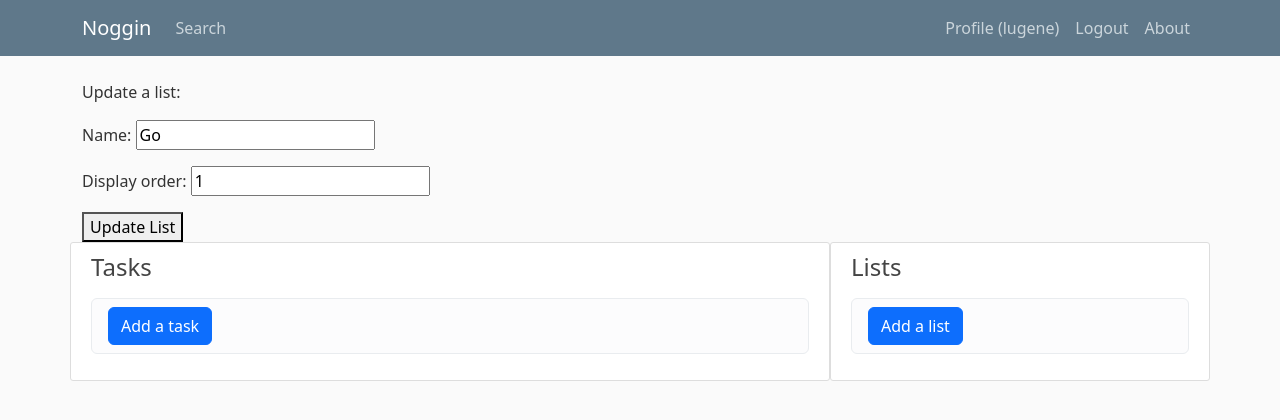
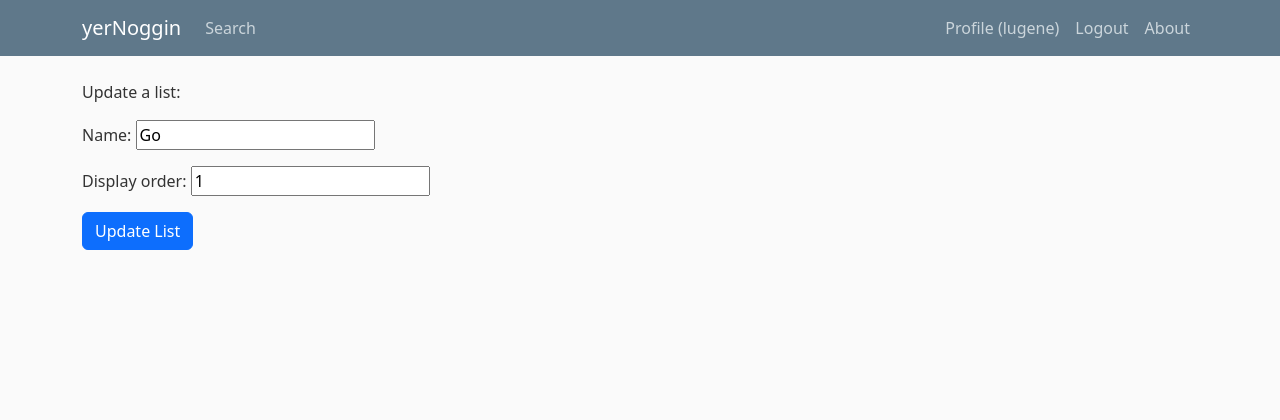
Before and after one commit to chocolate365/noggin, a Django app: page /list/1/update/ in a window 1280 px wide. Shown: the top 420 px of the page. Run offline with Django 4.2, Linux system fonts and the light colour scheme; a user stored in the database is signed in; data comes from the database, SQL or seed files in the repository; both versions use the stored data as it was after the commit.

Commit message:
Ok, now it's working better

```diff
--- a/tasks/templates/tasks/base.html
+++ b/tasks/templates/tasks/base.html
@@ -11,7 +11,7 @@
 
 	<link rel="stylesheet" type="text/css" href="{% static 'tasks/main.css' %}">
 
-	<title>Noggin</title>
+	<title>yerNoggin</title>
 
 </head>
 
@@ -20,7 +20,7 @@
 	<header class="site-header">
 		<nav class="navbar navbar-expand-md navbar-dark bg-steel fixed-top">
 			<div class="container">
-				<a class="navbar-brand mr-4" href="{% url 'tasks-home' %}">Noggin</a>
+				<a class="navbar-brand mr-4" href="{% url 'tasks-home' %}">yerNoggin</a>
 				<button class="navbar-toggler" type="button" data-toggle="collapse" data-target="#navbarToggle" aria-controls="navbarToggle" aria-expanded="false" aria-label="Toggle navigation">
 					<span class="navbar-toggler-icon"></span>
 				</button>
--- a/tasks/templates/tasks/base2.html
+++ b/tasks/templates/tasks/base2.html
@@ -12,7 +12,7 @@
 	<link rel="stylesheet" type="text/css" href="{% static 'tasks/main.css' %}">
 
 
-	<title>Noggin</title>
+	<title>yerNoggin</title>
 
 </head>
 
@@ -21,7 +21,7 @@
 	<header class="site-header">
 		<nav class="navbar navbar-expand-md navbar-dark bg-steel fixed-top">
 			<div class="container">
-				<a class="navbar-brand mr-4" href="{% url 'tasks-home' %}">Noggin</a>
+				<a class="navbar-brand mr-4" href="{% url 'tasks-home' %}">yerNoggin</a>
 				<button class="navbar-toggler" type="button" data-toggle="collapse" data-target="#navbarToggle" aria-controls="navbarToggle" aria-expanded="false" aria-label="Toggle navigation">
 					<span class="navbar-toggler-icon"></span>
 				</button>
--- a/tasks/templates/tasks/new_list.html
+++ b/tasks/templates/tasks/new_list.html
@@ -1,6 +1,6 @@
 <!-- new_list.html -->
 
-{% extends 'tasks/base.html' %}
+{% extends 'tasks/base2.html' %}
 
 {% block content %}
 
@@ -8,7 +8,7 @@
 <form method="POST">
 	{% csrf_token %}
 	{{ form.as_p }}
-	<button type="submit">Add List</button>
+	<button class="btn btn-primary me-2" type="submit">Add List</button>
 </form>
 
 {% endblock %}
--- a/tasks/templates/tasks/new_task.html
+++ b/tasks/templates/tasks/new_task.html
@@ -1,6 +1,6 @@
 <!-- new_task.html -->
 
-{% extends 'tasks/base.html' %}
+{% extends 'tasks/base2.html' %}
 
 {% block content %}
 
@@ -8,7 +8,7 @@
 <form method="POST">
 	{% csrf_token %}
 	{{ form.as_p }}
-	<button type="submit">Add Task</button>
+	<button class="btn btn-primary me-2" type="submit">Add Task</button>
 </form>
 
 {% endblock %}
--- a/tasks/templates/tasks/updatelist.html
+++ b/tasks/templates/tasks/updatelist.html
@@ -1,6 +1,6 @@
 <!-- new_task.html -->
 
-{% extends 'tasks/base.html' %}
+{% extends 'tasks/base2.html' %}
 
 {% block content %}
 
@@ -8,7 +8,7 @@
 <form method="POST">
 	{% csrf_token %}
 	{{ form.as_p }}
-	<button type="submit">Update List</button>
+	<button class="btn btn-primary me-2" type="submit">Update List</button>
 </form>
 
 {% endblock %}
--- a/tasks/templates/tasks/updatetask.html
+++ b/tasks/templates/tasks/updatetask.html
@@ -1,6 +1,6 @@
-<!-- new_task.html -->
+<!-- update_task.html -->
 
-{% extends 'tasks/base.html' %}
+{% extends 'tasks/base2.html' %}
 
 {% block content %}
 
@@ -8,7 +8,7 @@
 <form method="POST">
 	{% csrf_token %}
 	{{ form.as_p }}
-	<button type="submit">Update Task</button>
+	<button class="btn btn-primary me-2" type="submit">Update Task</button>
 </form>
 
 {% endblock %}
--- a/tasks/views.py
+++ b/tasks/views.py
@@ -63,9 +63,10 @@ def new_list(request):
 
 	#context = {"form": form, "lists": lists}
 	form = ListForm(request.user)
-	tasks = Task.objects.filter(owner=request.user)
-	lists = List.objects.filter(owner=request.user)
-	context = {"form": form, 'tasks': tasks, 'lists': lists}
+	#tasks = Task.objects.filter(owner=request.user)
+	#lists = List.objects.filter(owner=request.user)
+	#context = {"form": form, 'tasks': tasks, 'lists': lists}
+	context = {"form": form}
 	return render(request, 'tasks/new_list.html', context)
 
 
@@ -77,14 +78,15 @@ def new_task(request):
 			task = form.save(commit=False)
 			task.owner = request.user
 			form.save()
-			return redirect('/')
+			return redirect('tasks-task', task_id=task.id)
+			#return redirect('/')
 
 	form = TaskForm(request.user)
-	tasks = Task.objects.filter(owner=request.user)
-	lists = List.objects.filter(owner=request.user)
+	#tasks = Task.objects.filter(owner=request.user)
+	#lists = List.objects.filter(owner=request.user)
 
-	context = {"form": form, "tasks": tasks, "lists": lists}
-	#context = {"form": form}
+	#context = {"form": form, "tasks": tasks, "lists": lists}
+	context = {"form": form}
 	return render(request, 'tasks/new_task.html', context)
 
 
@@ -123,9 +125,10 @@ def updatetask(request, task_id):
 			return render(request, 'tasks/updatetask.html', {'review': review, 'form': form, 'error': 'Bad date in form'})
 
 	task_lists = task.lists.all()
-	lists = List.objects.all()
-	tasks = Task.objects.all()
-	context = {'task': task, 'task_lists': task_lists, 'lists': lists, 'tasks': tasks}
+	#lists = List.objects.all()
+	#tasks = Task.objects.all()
+	#context = {'task': task, 'task_lists': task_lists, 'lists': lists, 'tasks': tasks}
+	context = {'task': task, 'task_lists': task_lists}
 	return render(request, 'tasks/task.html', context)
 
 
```
Also changed, not shown: db.sqlite3.
